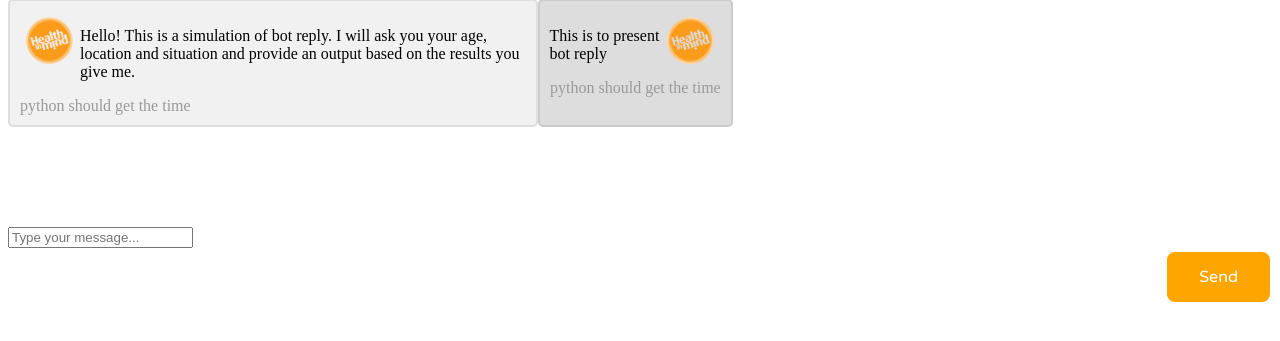
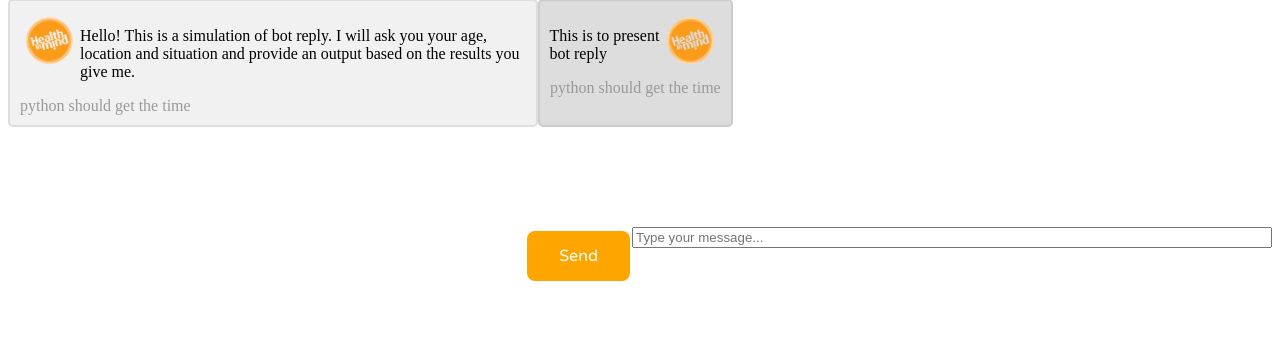
Before and after one commit to glasgow18/team-8, a Django app: template templates/chatbot.html in a window 1280 px wide. Shown: the part 124-465 px from the top of the page. Run offline with Django 3.2, Linux system fonts and the light colour scheme; the template is opened without the code that fills it, so the values that code supplies are empty.

Commit message:
#stopgetsomehelp

```diff
--- a/templates/chatbot.html
+++ b/templates/chatbot.html
@@ -51,7 +51,7 @@ function myFunction() {
 <form id="userinput" method ="post" url="">
 
  <div id="usermessage">
-  <input type='text' name='message' class="form-control" placeholder="Type your message...">
+  <input type='text' name='message' id="messagefield" class="form-control" placeholder="Type your message...">
                               <div class='isend'>
                                 <button class='btn btn-primary' style="float:right">Send</button>
                               </div>
--- a/templates/css/homePageDesign.css
+++ b/templates/css/homePageDesign.css
@@ -66,6 +66,10 @@ text-align:center;
 color: white;
 line-height: 1.4em;
 }
+#messagefield
+{
+float:right;
+width: 50%; }
 
 .sticky {
   position: fixed;
```
